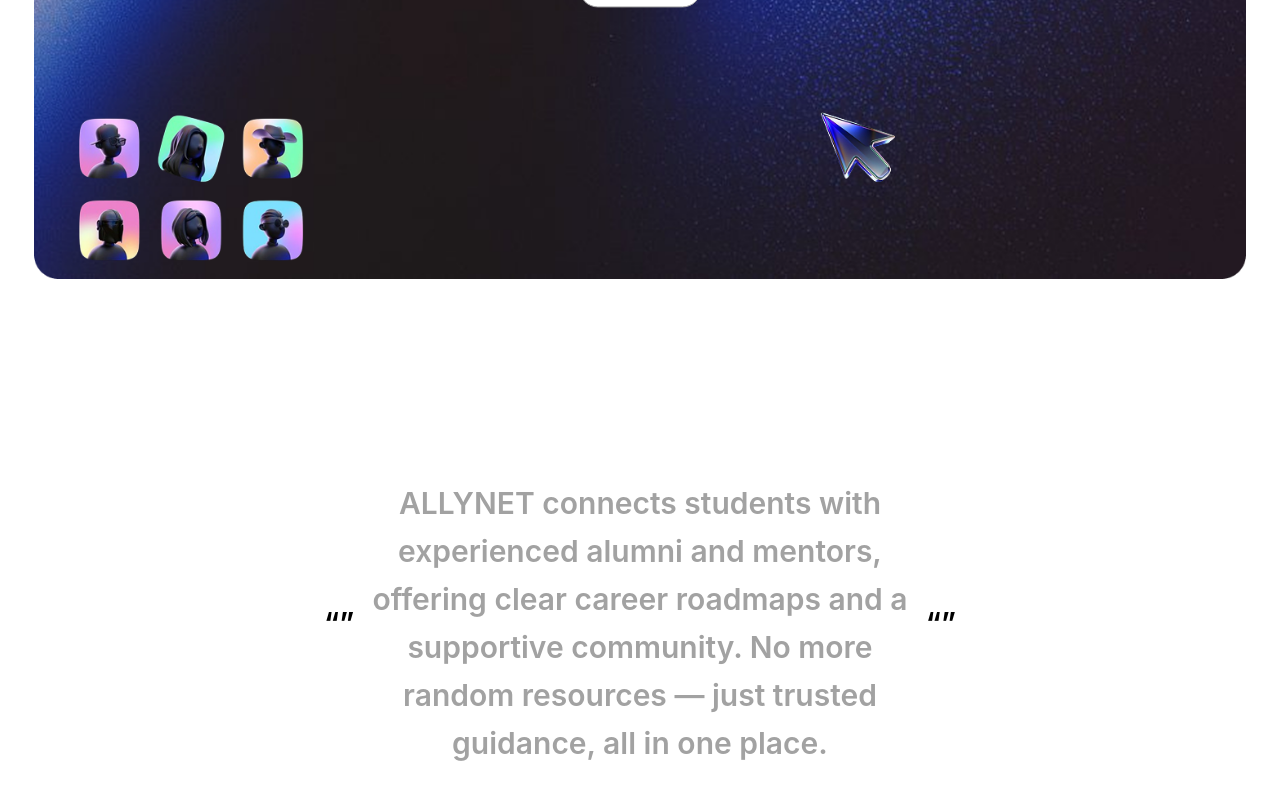
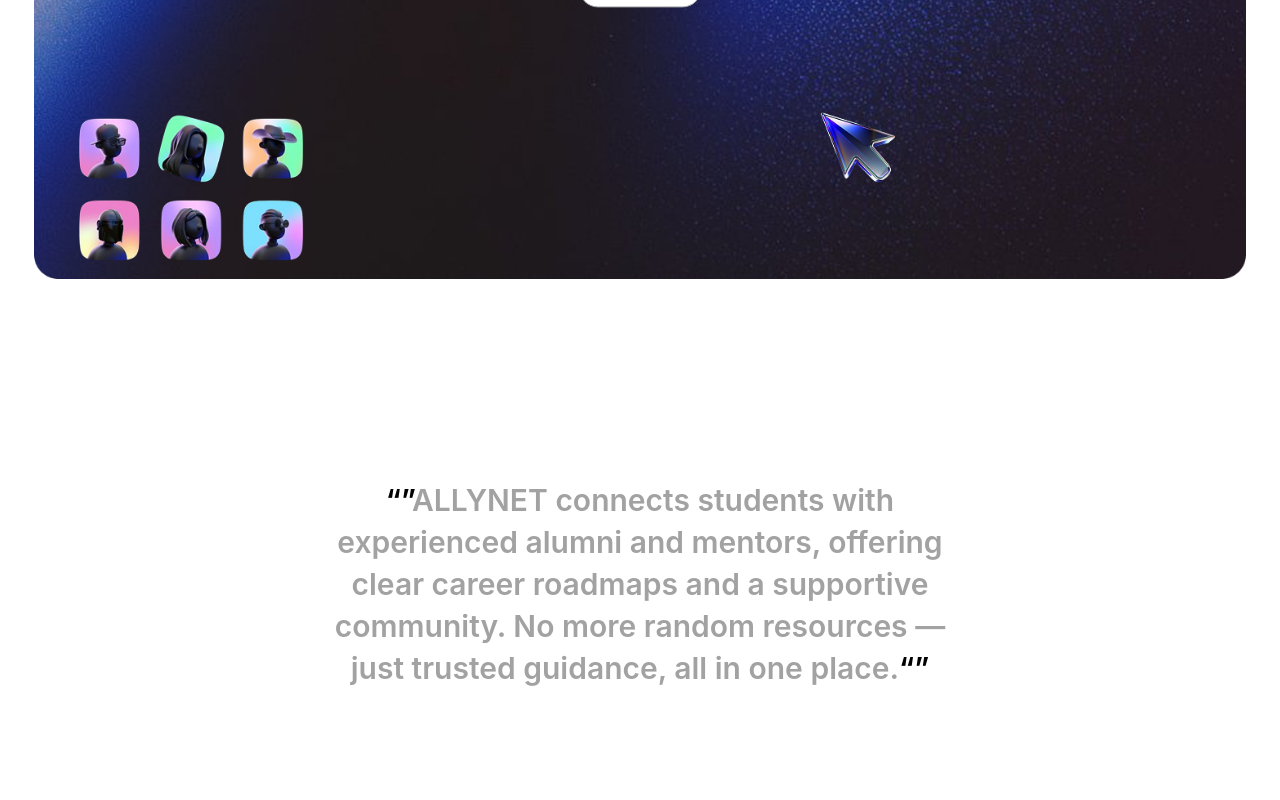
Before and after one commit to parmarraj999/allynet, a React (Create React App) app: page / in a window 1280 px wide. Shown: the part 492-1292 px from the top of the page. Built offline with nearby package versions, Linux system fonts and the light colour scheme.

Commit message:
fix:next section text nowrap

```diff
--- a/src/page/landing-page/landingPage.css
+++ b/src/page/landing-page/landingPage.css
@@ -28,6 +28,7 @@
   align-items: center;
   justify-content: center;
   width: 100%;
+  gap: 20px;
 }
 
 .menu-item {
@@ -156,26 +157,24 @@
 }
 
 .next-section {
-  padding: 12.5rem 0;
+  padding: 12.5rem 0;   /* 200px top & bottom */
   text-align: center;
   max-width: 900px;
   margin: 0 auto;
 }
 
 .next-text {
-  font-size: 1.875rem; /* 30px */
-  font-weight: 600; /* semi-bold */
-  line-height: 1.6;
-  max-width: 70.238%;
-  line-height: 1.6;
+  font-size: 1.875rem;   /* 30px */
+  font-weight: 600;       /* semi-bold */
+  line-height: 1.4;       /* tighter */
+  max-width: 70.238%;         /* width as % of screen */
   margin: 0 auto;
   color: #A2A2A2;
   overflow: hidden;
-  display: flex;
-  align-items: center;
-  justify-content: center;
+  display: block;         /* allow wrapping naturally */
+  align-items: center;     /* center text */
+  justify-content: center;   /* important: allow line breaks */
 }
-
 
 .next-text .quotes {
   color: #000000;
```
